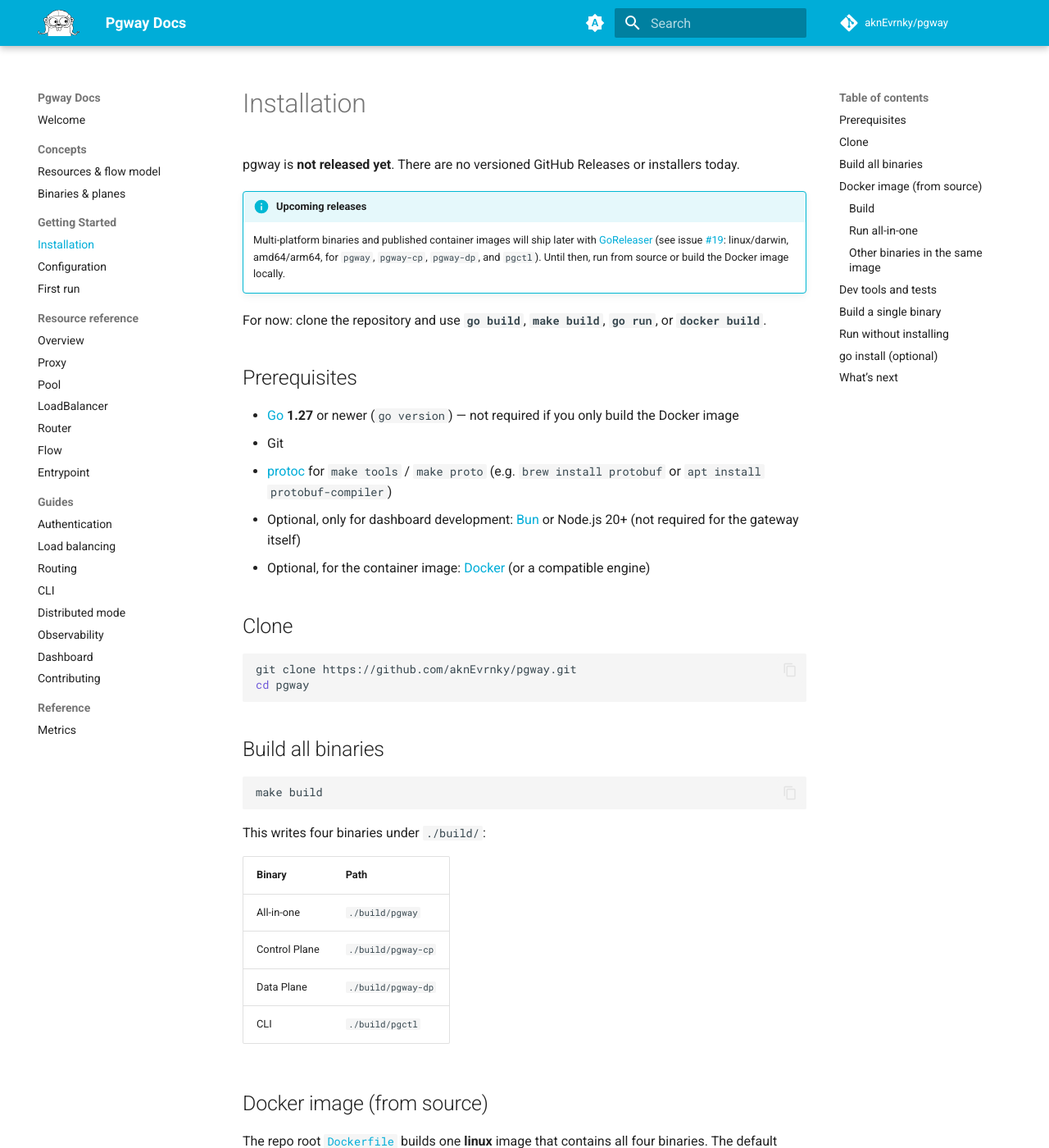
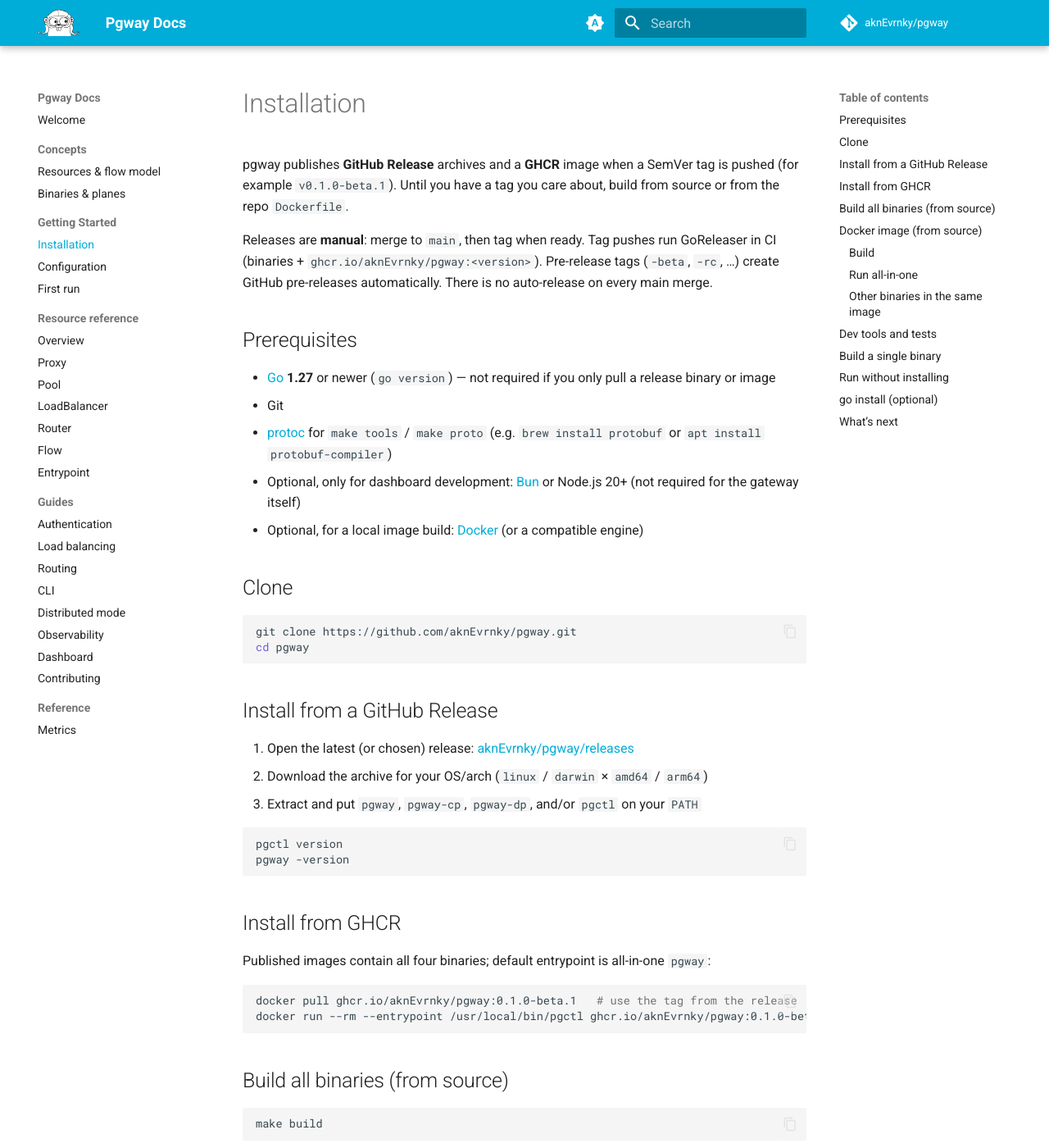
Before and after one commit to aknEvrnky/pgway-docs, an MkDocs documentation site: the page built from docs/getting-started/installation.md, in a window 1280 px wide and 1400 px high. Shown: the whole window at 82% size. Built offline with MkDocs 1.6.1 and Material for MkDocs 9.7.7, drawn with Linux system fonts in a browser that asks for light colours; comment, search, counter and statistics services are not loaded; some of the changed text lies outside the part shown.

Commit message:
docs: document GitHub Releases, GHCR, and version commands (#2)
Align Installation with GoReleaser output: manual SemVer tags, release archives, GHCR pulls, and pgctl version / -version flags.

````diff
--- a/docs/getting-started/installation.md
+++ b/docs/getting-started/installation.md
@@ -1,19 +1,16 @@
 # Installation
 
-pgway is **not released yet**. There are no versioned GitHub Releases or installers today.
+pgway publishes **GitHub Release** archives and a **GHCR** image when a SemVer tag is pushed (for example `v0.1.0-beta.1`). Until you have a tag you care about, build from source or from the repo `Dockerfile`.
 
-!!! info "Upcoming releases"
-    Multi-platform binaries and published container images will ship later with [GoReleaser](https://goreleaser.com/) (see issue [#19](https://github.com/aknEvrnky/pgway/issues/19): linux/darwin, amd64/arm64, for `pgway`, `pgway-cp`, `pgway-dp`, and `pgctl`). Until then, run from source or build the Docker image locally.
-
-For now: clone the repository and use **`go build`**, **`make build`**, **`go run`**, or **`docker build`**.
+Releases are **manual**: merge to `main`, then tag when ready. Tag pushes run GoReleaser in CI (binaries + `ghcr.io/aknEvrnky/pgway:<version>`). Pre-release tags (`-beta`, `-rc`, …) create GitHub pre-releases automatically. There is no auto-release on every main merge.
 
 ## Prerequisites
 
-- [Go](https://go.dev/dl/) **1.27** or newer (`go version`) — not required if you only build the Docker image
+- [Go](https://go.dev/dl/) **1.27** or newer (`go version`) — not required if you only pull a release binary or image
 - Git
 - [protoc](https://grpc.io/docs/protoc-installation/) for `make tools` / `make proto` (e.g. `brew install protobuf` or `apt install protobuf-compiler`)
 - Optional, only for dashboard development: [Bun](https://bun.sh/) or Node.js 20+ (not required for the gateway itself)
-- Optional, for the container image: [Docker](https://docs.docker.com/get-docker/) (or a compatible engine)
+- Optional, for a local image build: [Docker](https://docs.docker.com/get-docker/) (or a compatible engine)
 
 ## Clone
 
@@ -22,13 +19,33 @@
 cd pgway
 ```
 
-## Build all binaries
+## Install from a GitHub Release
+
+1. Open the latest (or chosen) release: [aknEvrnky/pgway/releases](https://github.com/aknEvrnky/pgway/releases)
+2. Download the archive for your OS/arch (`linux` / `darwin` × `amd64` / `arm64`)
+3. Extract and put `pgway`, `pgway-cp`, `pgway-dp`, and/or `pgctl` on your `PATH`
+
+```bash
+pgctl version
+pgway -version
+```
+
+## Install from GHCR
+
+Published images contain all four binaries; default entrypoint is all-in-one `pgway`:
+
+```bash
+docker pull ghcr.io/aknEvrnky/pgway:0.1.0-beta.1   # use the tag from the release
+docker run --rm --entrypoint /usr/local/bin/pgctl ghcr.io/aknEvrnky/pgway:0.1.0-beta.1 version
+```
+
+## Build all binaries (from source)
 
 ```bash
 make build
 ```
 
-This writes four binaries under `./build/`:
+This writes four binaries under `./build/` and embeds version metadata via ldflags (`VERSION`, git commit, build time):
 
 | Binary | Path |
 |--------|------|
@@ -37,18 +54,27 @@
 | Data Plane | `./build/pgway-dp` |
 | CLI | `./build/pgctl` |
 
+```bash
+./build/pgctl version
+./build/pgway -version
+```
+
 ## Docker image (from source)
 
 The repo root [`Dockerfile`](https://github.com/aknEvrnky/pgway/blob/main/Dockerfile) builds one **linux** image that contains all four binaries. The default entrypoint is all-in-one `pgway`. The runtime base is distroless (`gcr.io/distroless/static:nonroot`).
 
 There is **no** official `docker compose` quick-start yet: first-run still needs the bootstrap token from CP stderr and a config file — use [First run](first-run.md) (native binaries) or mount the same files into the container. Distributed CP+DP containers would also need agent registration tokens; that remains a native/[distributed](../guides/distributed.md) flow for now.
 
-Published multi-arch images on a registry land with [#19](https://github.com/aknEvrnky/pgway/issues/19).
-
 ### Build
 
 ```bash
 docker build -t pgway:local .
+# optional version metadata:
+docker build -t pgway:local \
+  --build-arg VERSION=dev \
+  --build-arg COMMIT="$(git rev-parse --short HEAD)" \
+  --build-arg DATE="$(date -u +%Y-%m-%dT%H:%M:%SZ)" \
+  .
 ```
 
 ### Run all-in-one
@@ -68,9 +94,9 @@
 ### Other binaries in the same image
 
 ```bash
-docker run --rm --entrypoint /usr/local/bin/pgctl pgway:local --help
-docker run --rm --entrypoint /usr/local/bin/pgway-cp pgway:local --config /config/config.toml
-docker run --rm --entrypoint /usr/local/bin/pgway-dp pgway:local --config /config/config.toml
+docker run --rm --entrypoint /usr/local/bin/pgctl pgway:local version
+docker run --rm --entrypoint /usr/local/bin/pgway-cp pgway:local -version
+docker run --rm --entrypoint /usr/local/bin/pgway-dp pgway:local -version
 ```
 
 ## Dev tools and tests
@@ -104,7 +130,7 @@
 
 ```bash
 ./build/pgway
-./build/pgctl --help
+./build/pgctl version
 ```
 
 ## `go install` (optional)
@@ -119,7 +145,7 @@
 ```
 
 !!! note
-    `@latest` tracks the default branch tip, not a semver release. Prefer cloning and `make build` when you want a known local checkout.
+    `@latest` tracks the default branch tip, not a semver release. Prefer a GitHub Release archive or cloning and `make build` when you want a known checkout. `go install` does not inject release ldflags, so `pgctl version` will show `dev` unless you pass your own `-ldflags`.
 
 ## What’s next
 
````
